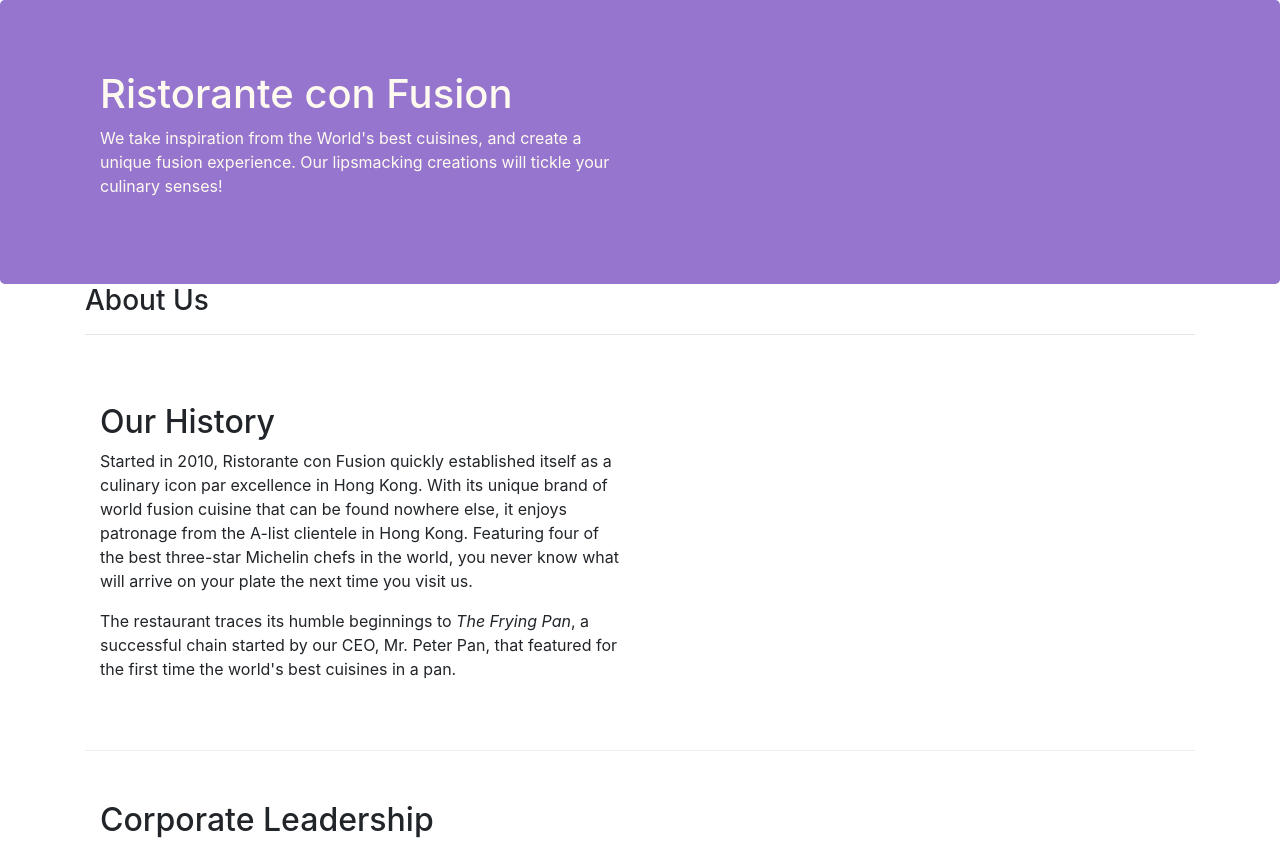
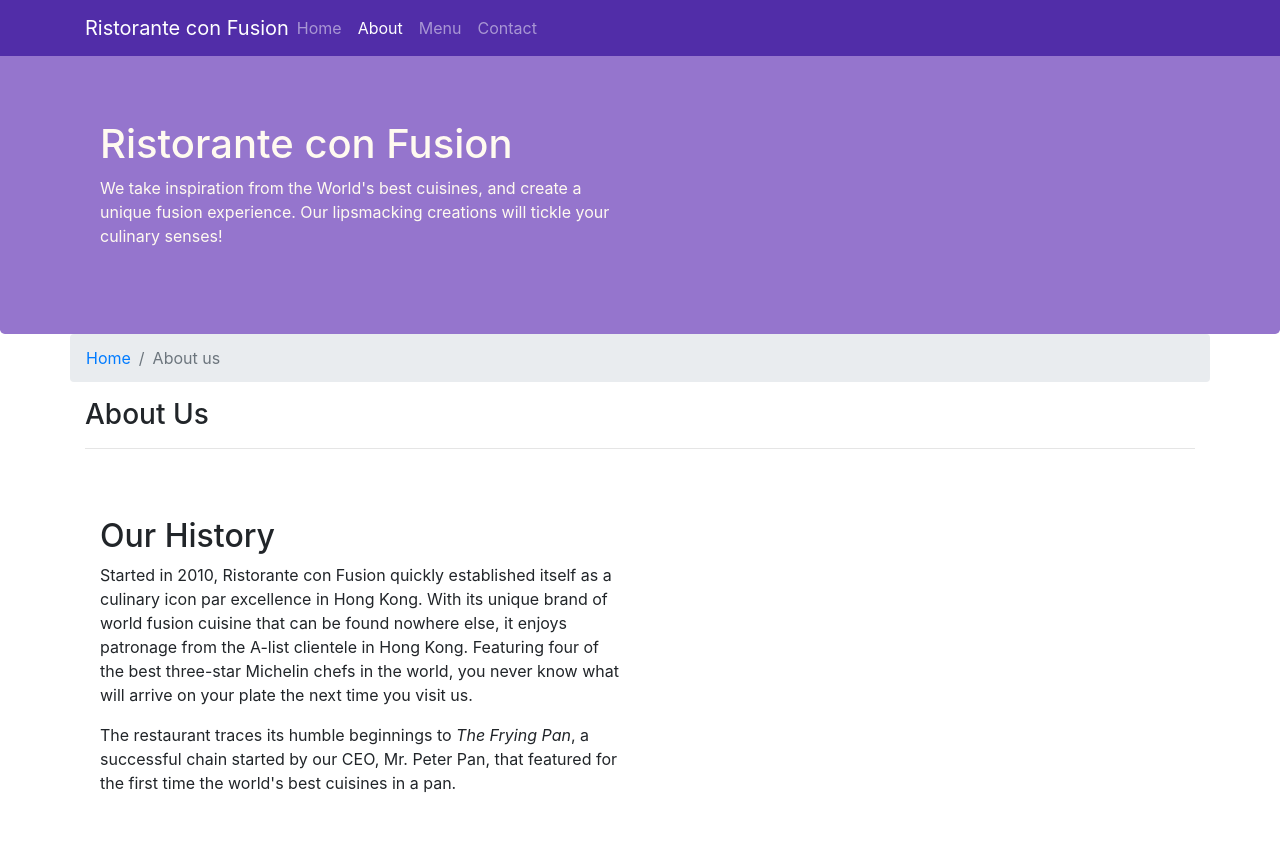
Before and after one commit to JacobArcilaC/Boostrap, a website: page aboutus.html in a window 1280 px wide. Shown: the top 842 px of the page. Drawn offline with nearby package versions, Linux system fonts and the light colour scheme.

Commit message:
NavBar and BreadCrumbs Added

```diff
--- a/aboutus.html
+++ b/aboutus.html
@@ -14,7 +14,22 @@
 </head>
 
 <body>
-
+    <nav class="navbar navbar-dark navbar-expand-sm  fixed-top">
+        <div class="container">
+            <button class="navbar-toggler" type="button" data-toggle="collapse" data-target="#Navbar">
+                <span class="navbar-toggler-icon"></span>
+            </button>
+            <a class="navbar-brand mr-auto" href="./index.html">Ristorante con Fusion</a>
+            <div class="collapse navbar-collapse" id = "Navbar">
+                <ul class="navbar-nav mr-auto">
+                    <li class="nav-item"><a class="nav-link" href="./index.html">Home</a></li>
+                    <li class="nav-item active"><a class="nav-link" href="#">About</a></li>
+                    <li class="nav-item"><a class="nav-link" href="#">Menu</a></li>
+                    <li class="nav-item"><a class="nav-link" href="#">Contact</a></li>
+                </ul>
+            </div>
+        </div>
+    </nav>
     <header class="jumbotron">
         <div class="container">
             <div class="row row-header">
@@ -30,10 +45,14 @@
 
     <div class="container">
         <div class="row">
-            <div class="col-12 col-sm-12">
-               <h3>About Us</h3>
-               <hr>
-            </div>
+                <ol class="col-12 breadcrumb">
+                    <li class="breadcrumb-item"><a href="./index.html">Home</a></li>
+                    <li class="breadcrumb-item active"><a>About us</a></li>
+                </ol>
+                <div class="col 12">
+                    <h3>About Us</h3>
+                    <hr>
+                </div>
         </div>
 
         <div class="row row-content align-items-center">
@@ -78,7 +97,7 @@
                 <div class="col-4 offset-1 col-sm-2">
                     <h5>Links</h5>
                     <ul class="list-unstyled">
-                        <li><a href="#">Home</a></li>
+                        <li><a href="./index.html">Home</a></li>
                         <li><a href="#">About</a></li>
                         <li><a href="#">Menu</a></li>
                         <li><a href="#">Contact</a></li>
--- a/css/styles.css
+++ b/css/styles.css
@@ -28,3 +28,12 @@
     margin: 0px;
     color: #0f0f0f0f;
 }
+
+body{
+    padding: 50px 0px 0px 0px;
+    z-index: 0;
+}
+
+.navbar-dark{
+    background: #512DA8;
+}
```
Also changed, not shown: index.html (+1 -1 lines).
